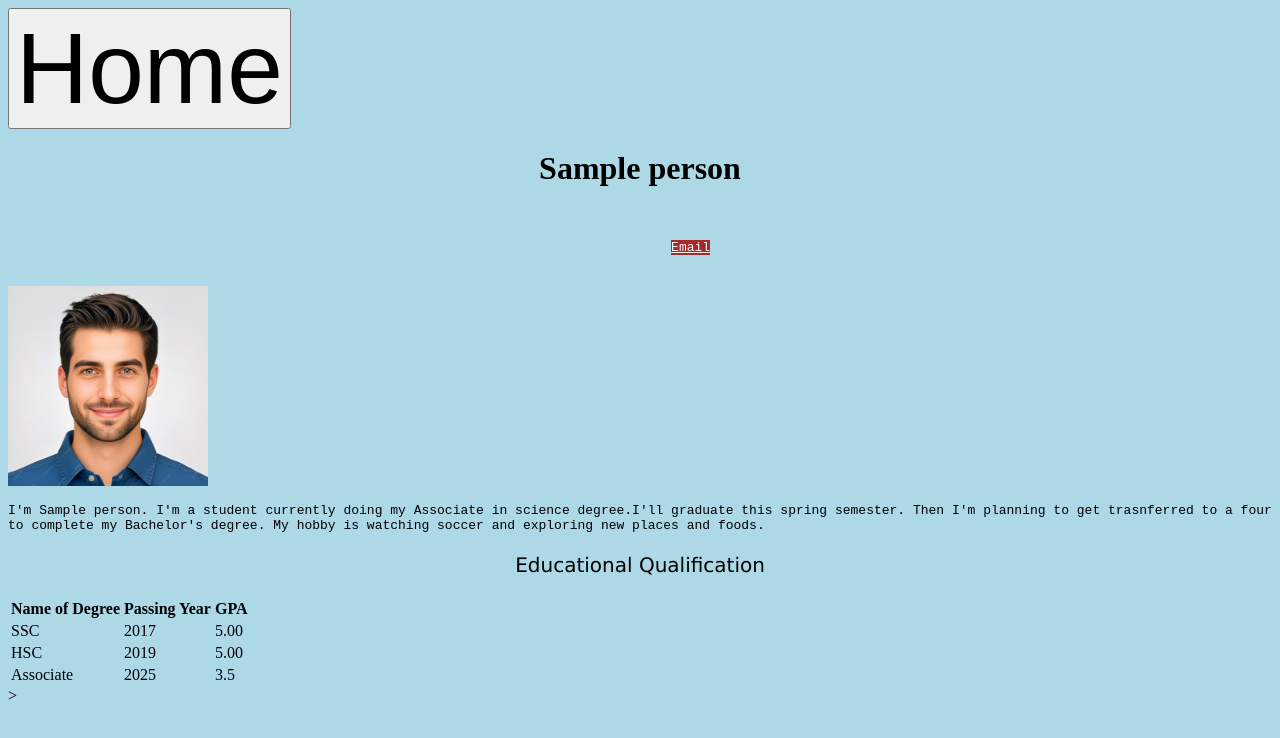
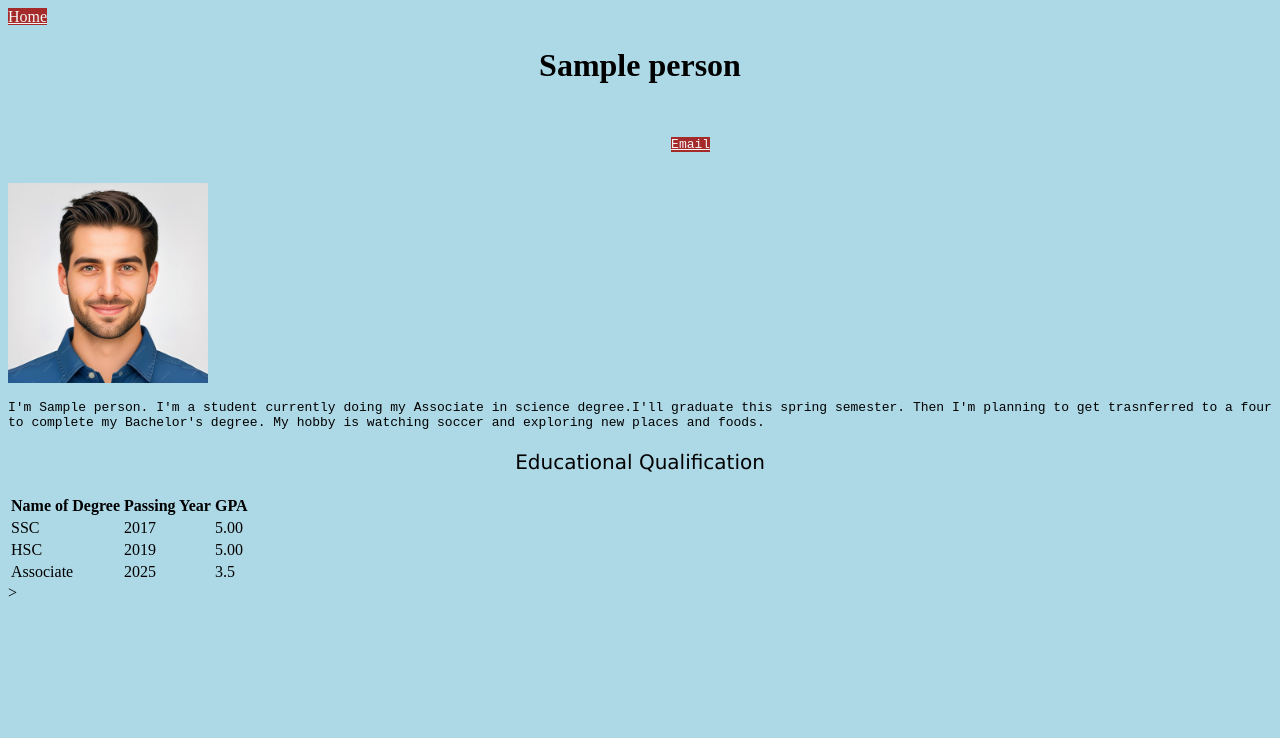
Before and after one commit to ShahMasum3/First_web, a plain HTML site: page Resume.html in a window 1280 px wide. Shown: the top 738 px of the page. Drawn offline with Linux system fonts and the light colour scheme.

Commit message:
Update Resume.html

```diff
--- a/Resume.html
+++ b/Resume.html
@@ -5,7 +5,7 @@
 </head>
 
 <body>
-    <button onclick ="href=index.html">Home</button>
+    <a href="index.html">Home</a>
 
     <h1>Sample person</h1><br>
     <pre>
```
